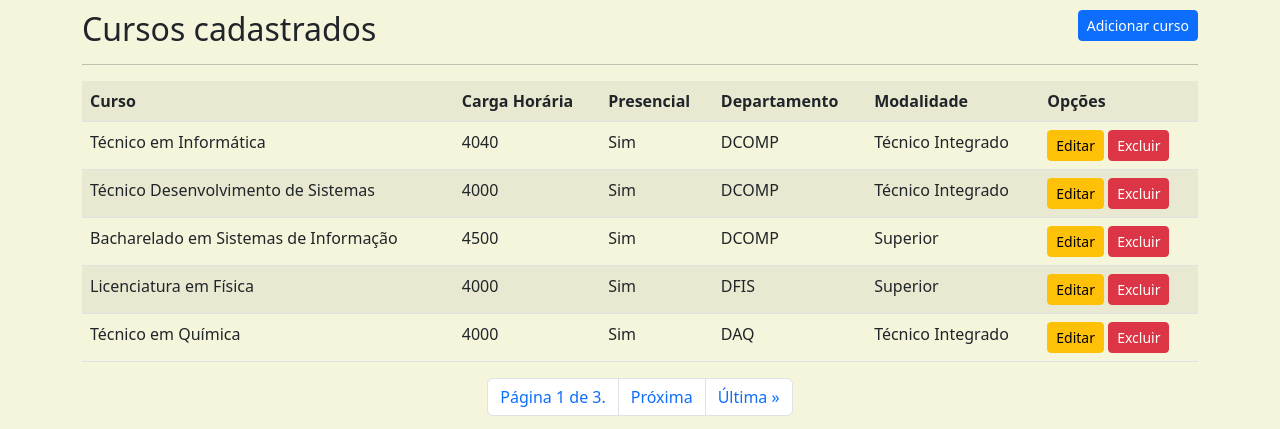
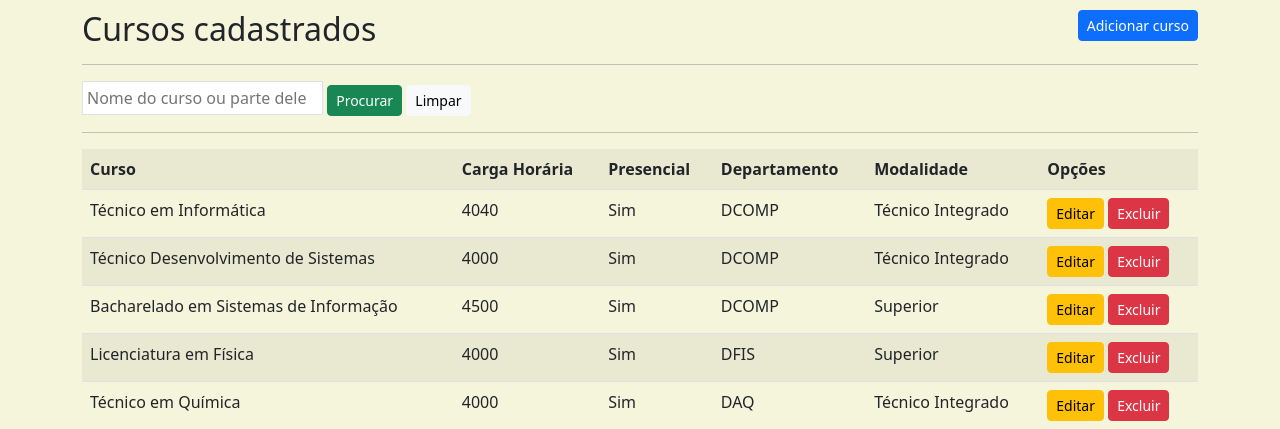
Before and after one commit to ulyssessousa/sisacad6022024, a Django app: page /listar/curso/ in a window 1280 px wide. Shown: the part 56-485 px from the top of the page. Run offline with Django 5.2, Linux system fonts and the light colour scheme; a user stored in the database is signed in; data comes from the database, SQL or seed files in the repository.

Commit message:
Adição de campo de busca na listagem de cursos

```diff
--- a/sisacad2/cadastros/templates/cadastros/lista/curso.html
+++ b/sisacad2/cadastros/templates/cadastros/lista/curso.html
@@ -13,6 +13,13 @@ Listar Cursos
     </a>
 </h2>
 
+<hr>
+<form action="?" method="GET">
+    <input type="text" name="nome" id="" value="{{ request.GET.nome }}"
+    class="p-1 border" autocomplete="off" placeholder="Nome do curso ou parte dele">
+    <button type="submit" class="btn btn-success btn-sm">Procurar</button>
+    <a href="{% url 'listar-curso' %}" class="btn btn-light btn-sm">Limpar</a>
+</form>
 <hr>
 <div class="table-responsive">
     <table class="table table-striped">
--- a/sisacad2/cadastros/views.py
+++ b/sisacad2/cadastros/views.py
@@ -169,6 +169,14 @@ class CursoList(LoginRequiredMixin, ListView):
     login_url = reverse_lazy('login')
     paginate_by = 5
 
+    def get_queryset(self):
+        txtNome = self.request.GET.get('nome')
+        if txtNome:
+            cursos = Curso.objects.filter(nome__icontains=txtNome)
+        else:
+            cursos = Curso.objects.all()
+        return cursos
+
 class InscricaoCreate(GroupRequiredMixin, LoginRequiredMixin, CreateView):
     group_required = [u"Administrador", u"Aluno"]
     model = Inscricao
```
